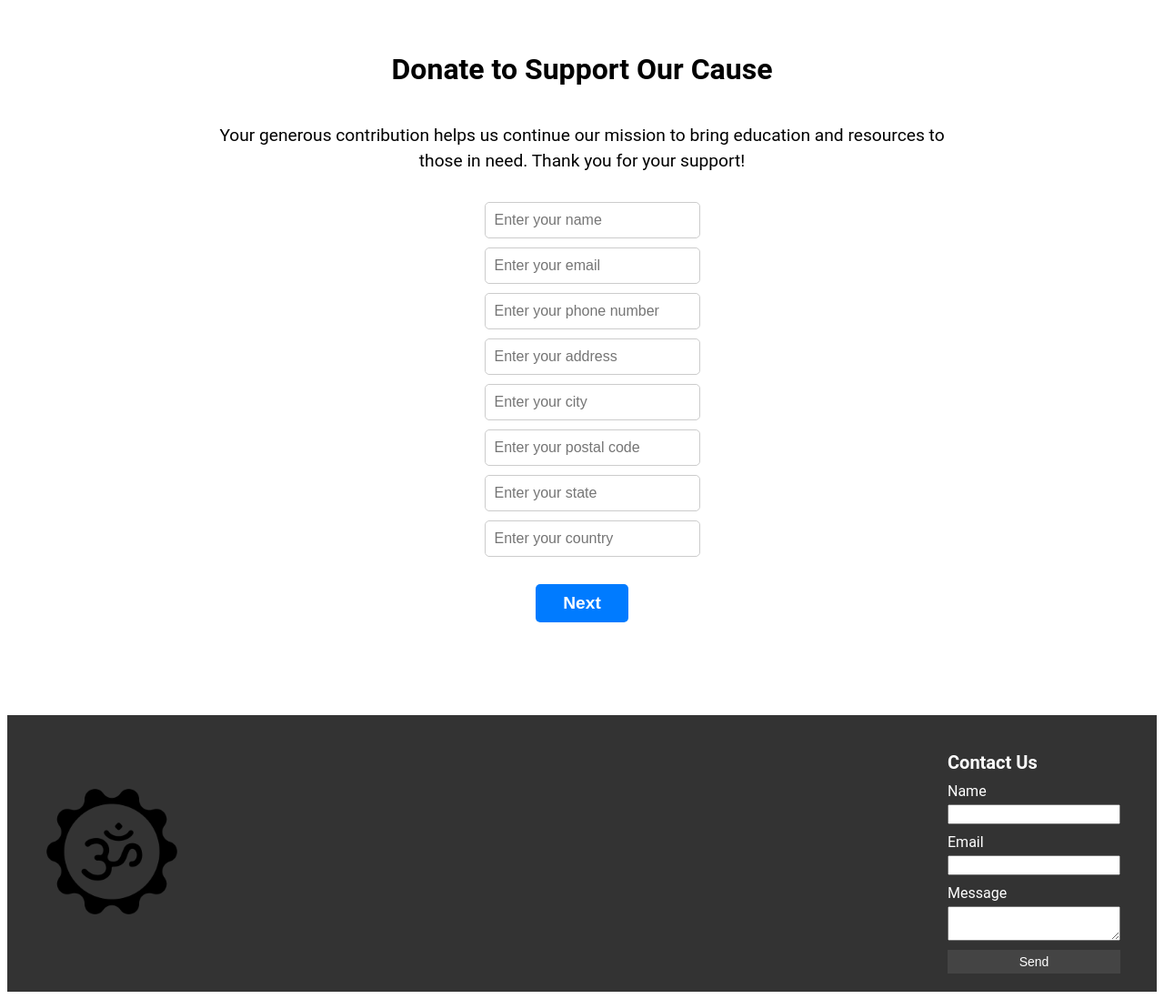
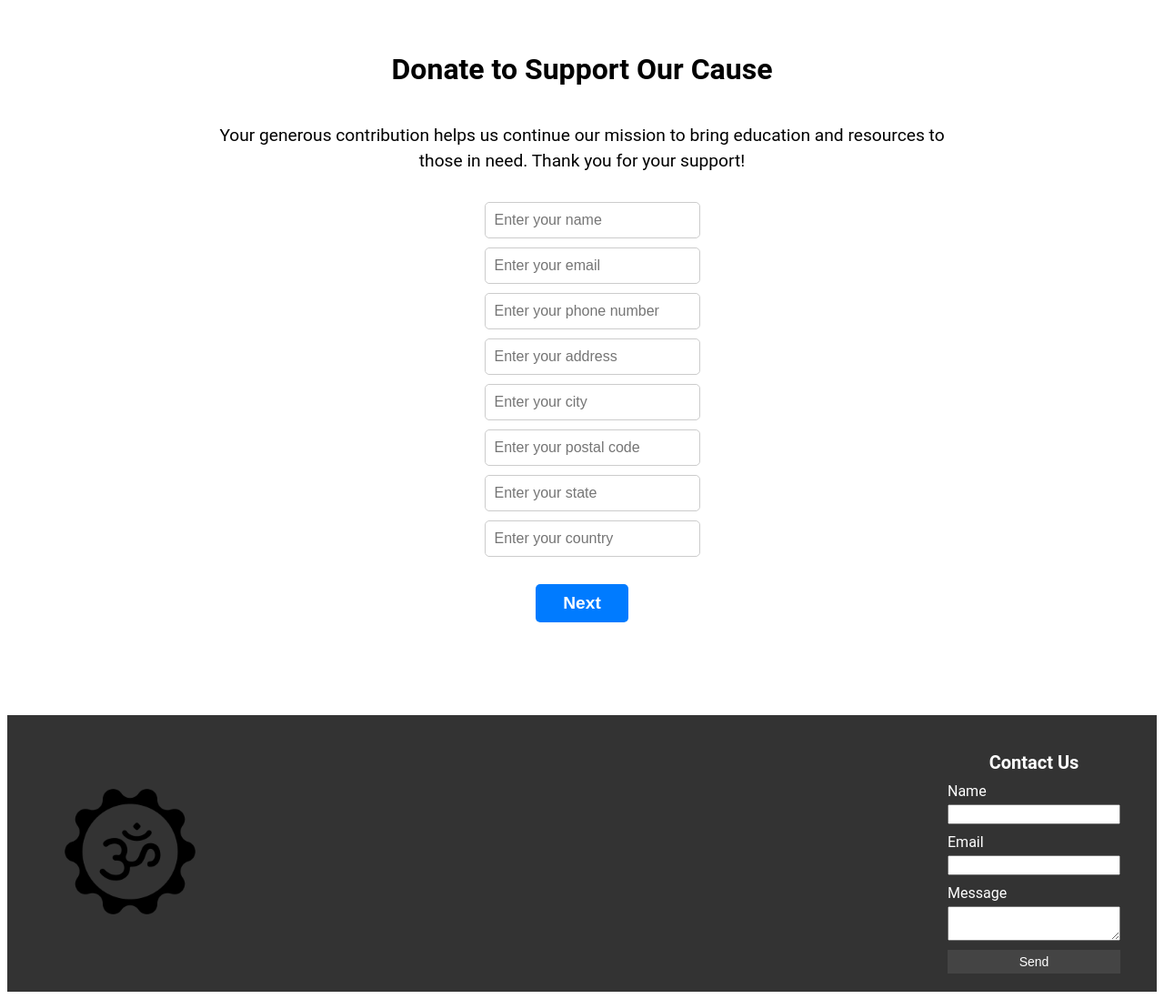
Before and after one commit to jnvsumit/ashram-app, a React (Create React App) app: page /donate in a window 1280 px wide. Shown: the part 130-1228 px from the top of the page at 91% size. Built offline with nearby package versions, Linux system fonts and the light colour scheme; no server answers.

Commit message:
Updated CSS styles for footer

```diff
--- a/src/pages/Footer/Footer.styles.js
+++ b/src/pages/Footer/Footer.styles.js
@@ -7,11 +7,15 @@ export const StyledFooter = styled.footer`
   padding: 20px 40px;
   background-color: #333;
   color: #fff;
+  @media (max-width: 575px) {
+    flex-direction: column;
+  }
 `;
 
 export const Logo = styled.div`
   img {
     height: 150px;
+    padding:20px;
   }
 `;
 
@@ -19,6 +23,7 @@ export const Contact = styled.div`
   h3 {
     font-size: 20px;
     margin-bottom: 10px;
+    text-align:center;
   }
 
   form {
```
